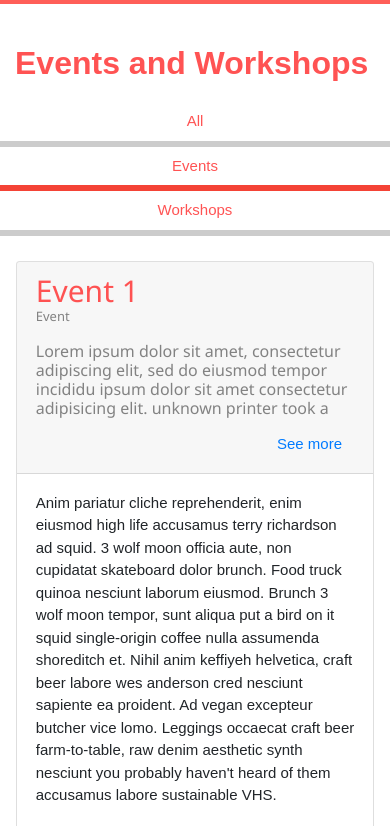
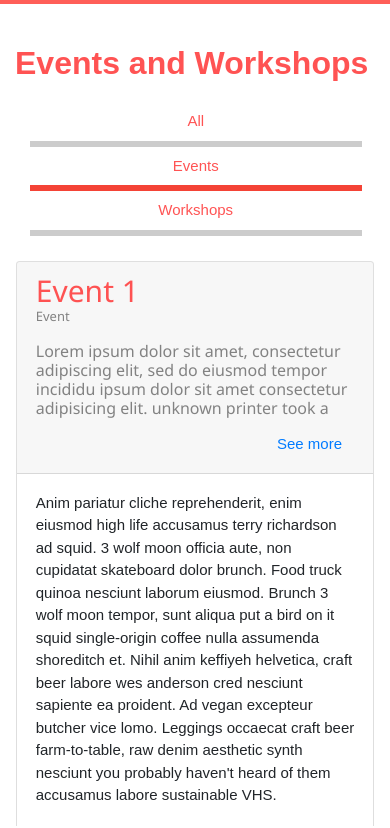
Before and after one commit to Nirmitjatana/Jharkhand-Government, a website: page view/events.html in a window 390 px wide. Shown: the part 51-879 px from the top of the page. Drawn offline with nearby package versions, Linux system fonts and the light colour scheme.

Commit message:
padding for multi tabs

```diff
--- a/css/form.css
+++ b/css/form.css
@@ -486,6 +486,7 @@ label:hover{
 }
 
 
+
 @media screen and (min-height: 1100px){
     .head{
         grid-template-rows: min-content min-content 400px auto;
@@ -574,6 +575,11 @@ label:hover{
         height: 38%;
         max-width: 100%;
         display: none;
+    }
+    .w3-padding {
+        padding: 8px!important;
+        margin-left: 30px;
+        width: 85vw;
     }
     .grid-container {
         padding-top: 35px;
```
